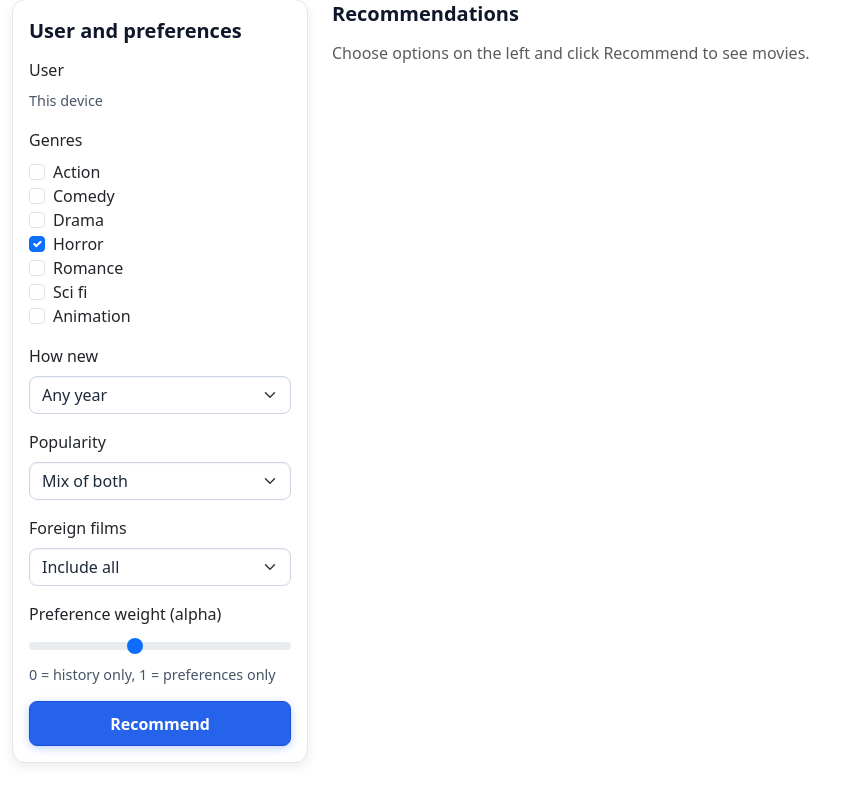
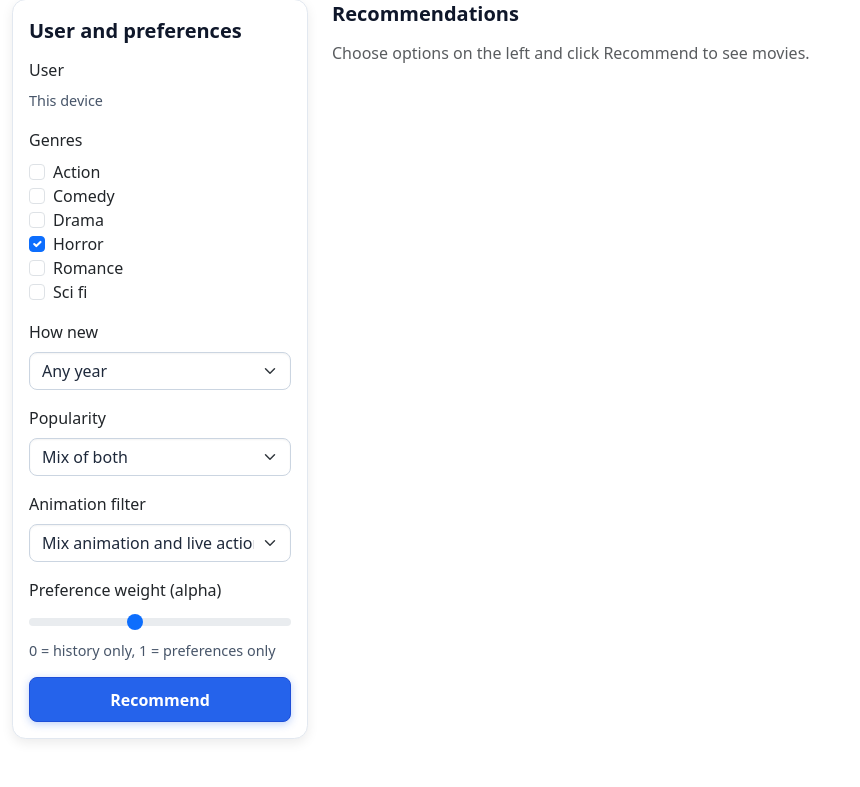
Before and after one commit to Brecker-Bc/Little-Movie-Recommender, a Flask app: page / in a window 1280 px wide. Shown: the part 67-854 px from the top of the page, without its empty margins (0-860 px from the left). After the commit the page ends 808 px from the top, so only its background shows below. Run offline with Flask 3, Linux system fonts and the light colour scheme; parts of the project's set-up code (start-up, migrations or seed data) failed here and were passed over; some libraries are stand-ins or nearby versions.

Commit message:
no more foreign film selector, and hard animation stop

```diff
--- a/app.py
+++ b/app.py
@@ -10,10 +10,6 @@ from sqlalchemy import create_engine, text
 from recommender_history import recommend_from_history
 from recommender_prefs import score_by_preferences
 
-# -------------------------------------------------------------------
-# Env and DB setup
-# -------------------------------------------------------------------
-
 load_dotenv()
 TMDB_API_KEY = os.getenv("TMDB_API_KEY")
 engine = create_engine(
@@ -22,7 +18,6 @@ engine = create_engine(
 
 app = Flask(__name__)
 
-# Local "owner" of this app
 MY_USER_ID = int(os.getenv("LOCAL_USER_ID", "9999999"))
 
 
@@ -41,9 +36,7 @@ def ensure_local_user():
 
 ensure_local_user()
 
-# -------------------------------------------------------------------
-# Helpers
-# -------------------------------------------------------------------
+
 
 def min_max_normalize(series: pd.Series) -> pd.Series:
     s = series.astype(float)
@@ -74,39 +67,6 @@ def get_poster_url(tmdb_id):
     except Exception:
         return None
 
-
-# cache for TMDB language lookups
-LANG_CACHE = {}
-
-
-def get_original_language(tmdb_id):
-    """Return TMDB original_language (like 'en', 'fr') or None."""
-    if not TMDB_API_KEY or pd.isna(tmdb_id):
-        return None
-    try:
-        tmdb_id_int = int(tmdb_id)
-    except (TypeError, ValueError):
-        return None
-
-    if tmdb_id_int in LANG_CACHE:
-        return LANG_CACHE[tmdb_id_int]
-
-    try:
-        resp = requests.get(
-            f"https://api.themoviedb.org/3/movie/{tmdb_id_int}",
-            params={"api_key": TMDB_API_KEY},
-            timeout=3,
-        )
-        if resp.status_code != 200:
-            return None
-        data = resp.json()
-        lang = data.get("original_language")
-        LANG_CACHE[tmdb_id_int] = lang
-        return lang
-    except Exception:
-        return None
-
-
 def load_candidates():
     df = pd.read_sql("SELECT * FROM movie_features_with_links", engine)
     df = df[df["num_ratings"] >= 10].copy()
@@ -125,9 +85,6 @@ def get_user_rated_movie_ids(user_id: int):
     return {r[0] for r in rows}
 
 
-# -------------------------------------------------------------------
-# Core hybrid recommender
-# -------------------------------------------------------------------
 
 def compute_hybrid_recs(
     user_id,
@@ -135,14 +92,9 @@ def compute_hybrid_recs(
     year_min,
     popularity_pref,
     alpha,
-    foreign_choice,
+    animation_choice,
     top_n=10,
 ):
-    # If no TMDB key, foreign filter cannot work. Treat as "any".
-    effective_foreign_choice = foreign_choice
-    if not TMDB_API_KEY:
-        effective_foreign_choice = "any"
-
     # 1) base candidate pool
     candidates = load_candidates()
 
@@ -153,7 +105,6 @@ def compute_hybrid_recs(
 
     # 2) history based scores, but do NOT decide candidates here
     hist_df = recommend_from_history(user_id, top_n=500)
-    # just keep movie_id and score
     hist_df = hist_df[["movie_id", "score"]].drop_duplicates("movie_id")
 
     # 3) preference based scoring on the candidate set
@@ -177,22 +128,28 @@ def compute_hybrid_recs(
         "popularity_pref": popularity_pref,
     }
 
-    # optional hard filter on genres if any chosen
+    # 3a) optional hard filter on genres
     if genres_chosen:
         cols_used = [genre_map[g] for g in genres_chosen]
         mask = candidates[cols_used].sum(axis=1) > 0
         candidates = candidates[mask].copy()
 
-    # apply preference scoring
+    # 3b) HARD animation selector on the candidate set
+    if animation_choice == "no_animation":
+        candidates = candidates[candidates["is_animation"] == 0].copy()
+    elif animation_choice == "only_animation":
+        candidates = candidates[candidates["is_animation"] == 1].copy()
+
+    # 4) apply preference scoring
     candidates["pref_score"] = score_by_preferences(candidates, prefs)
 
-    # 4) join history scores onto the candidates
+    # 5) join history scores onto the candidates
     merged = candidates.merge(hist_df, on="movie_id", how="left")
     merged["history_score"] = merged["score"].fillna(0.0)
     if "score" in merged.columns:
         merged.drop(columns=["score"], inplace=True)
 
-    # 5) normalize and combine
+    # 6) normalize and combine
     merged["history_norm"] = min_max_normalize(merged["history_score"])
     merged["pref_norm"] = min_max_normalize(merged["pref_score"])
 
@@ -200,35 +157,13 @@ def compute_hybrid_recs(
         alpha * merged["pref_norm"] + (1.0 - alpha) * merged["history_norm"]
     )
 
-    # drop stuff with non positive final score
     merged = merged[merged["final_score"] > 0]
-
-    # 6) foreign filter using TMDB language
-    if effective_foreign_choice in ("exclude", "only"):
-        langs = []
-        for _, row in merged.iterrows():
-            langs.append(get_original_language(row.get("tmdb_id")))
-        merged["original_language"] = langs
-
-        # if we failed to fetch any languages, skip foreign filtering
-        if merged["original_language"].notna().sum() > 0:
-            if effective_foreign_choice == "exclude":
-                merged = merged[
-                    merged["original_language"].isna()
-                    | (merged["original_language"] == "en")
-                ]
-            else:  # "only"
-                merged = merged[
-                    merged["original_language"].notna()
-                    & (merged["original_language"] != "en")
-                ]
 
     # 7) hidden gems vs normal popularity
     if popularity_pref == "hidden":
-        hidden_threshold = 5000  # tweak if you want
+        hidden_threshold = 5000
 
         merged = merged.sort_values("final_score", ascending=False)
-
         hidden = merged[merged["num_ratings"] < hidden_threshold]
 
         if len(hidden) >= top_n:
@@ -265,9 +200,7 @@ def compute_hybrid_recs(
 
     return results
 
-# -------------------------------------------------------------------
-# Routes
-# -------------------------------------------------------------------
+
 
 @app.route("/", methods=["GET", "POST"])
 def index():
@@ -279,7 +212,8 @@ def index():
     default_year_choice = "any"
     default_pop_choice = "mixed"
     default_alpha = 0.4
-    default_foreign_choice = "any"
+    default_animation_choice = "mix"
+
 
     if request.method == "POST":
         try:
@@ -296,7 +230,8 @@ def index():
 
             pop_choice = request.form.get("pop_choice", "mixed")
             alpha = float(request.form.get("alpha", "0.4"))
-            foreign_choice = request.form.get("foreign_choice", "any")
+            animation_choice = request.form.get("animation_choice", "mix")
+
 
             results = compute_hybrid_recs(
                 user_id=user_id,
@@ -304,7 +239,7 @@ def index():
                 year_min=year_min,
                 popularity_pref=pop_choice,
                 alpha=alpha,
-                foreign_choice=foreign_choice,
+                animation_choice=animation_choice,
                 top_n=10,
             )
 
@@ -312,7 +247,9 @@ def index():
             default_year_choice = year_choice
             default_pop_choice = pop_choice
             default_alpha = alpha
-            default_foreign_choice = foreign_choice
+            default_animation_choice = animation_choice
+
+
 
         except Exception as e:
             error = str(e)
@@ -325,7 +262,7 @@ def index():
         default_year_choice=default_year_choice,
         default_pop_choice=default_pop_choice,
         default_alpha=default_alpha,
-        default_foreign_choice=default_foreign_choice,
+        default_animation_choice=default_animation_choice,
     )
 
 
--- a/recommender_history.py
+++ b/recommender_history.py
@@ -26,6 +26,7 @@ def _build_local_matrix(
     engine,
     params=(user_id,),   # single-element tuple
     )
+
     if user_ratings.empty:
         raise ValueError(f"user_id {user_id} has no ratings")
 
--- a/templates/index.html
+++ b/templates/index.html
@@ -115,7 +115,7 @@
               <div class="mb-3">
                 <label class="form-label">Genres</label>
                 <div class="form-check">
-                  {% for g in ["Action","Comedy","Drama","Horror","Romance","Sci fi","Animation"] %}
+                  {% for g in ["Action","Comedy","Drama","Horror","Romance","Sci fi"] %}
                     <div>
                       <input
                         class="form-check-input"
@@ -148,12 +148,23 @@
                   <option value="hidden" {% if default_pop_choice == "hidden" %}selected{% endif %}>Hidden gems</option>
                 </select>
               </div>
+
+              <!-- New animation selector replaces foreign films -->
               <div class="mb-3">
-                <label class="form-label">Foreign films</label>
-                <select name="foreign_choice" class="form-select">
-                  <option value="any"   {% if default_foreign_choice == 'any' %}selected{% endif %}>Include all</option>
-                  <option value="exclude" {% if default_foreign_choice == 'exclude' %}selected{% endif %}>Exclude foreign films</option>
-                  <option value="only" {% if default_foreign_choice == 'only' %}selected{% endif %}>Only foreign films</option>
+                <label class="form-label">Animation filter</label>
+                <select name="animation_choice" class="form-select">
+                  <option value="mix"
+                          {% if default_animation_choice == "mix" %}selected{% endif %}>
+                    Mix animation and live action
+                  </option>
+                  <option value="no_animation"
+                          {% if default_animation_choice == "no_animation" %}selected{% endif %}>
+                    No animation
+                  </option>
+                  <option value="only_animation"
+                          {% if default_animation_choice == "only_animation" %}selected{% endif %}>
+                    Only animation
+                  </option>
                 </select>
               </div>
 
```
Also changed, not shown: 1 other file.
